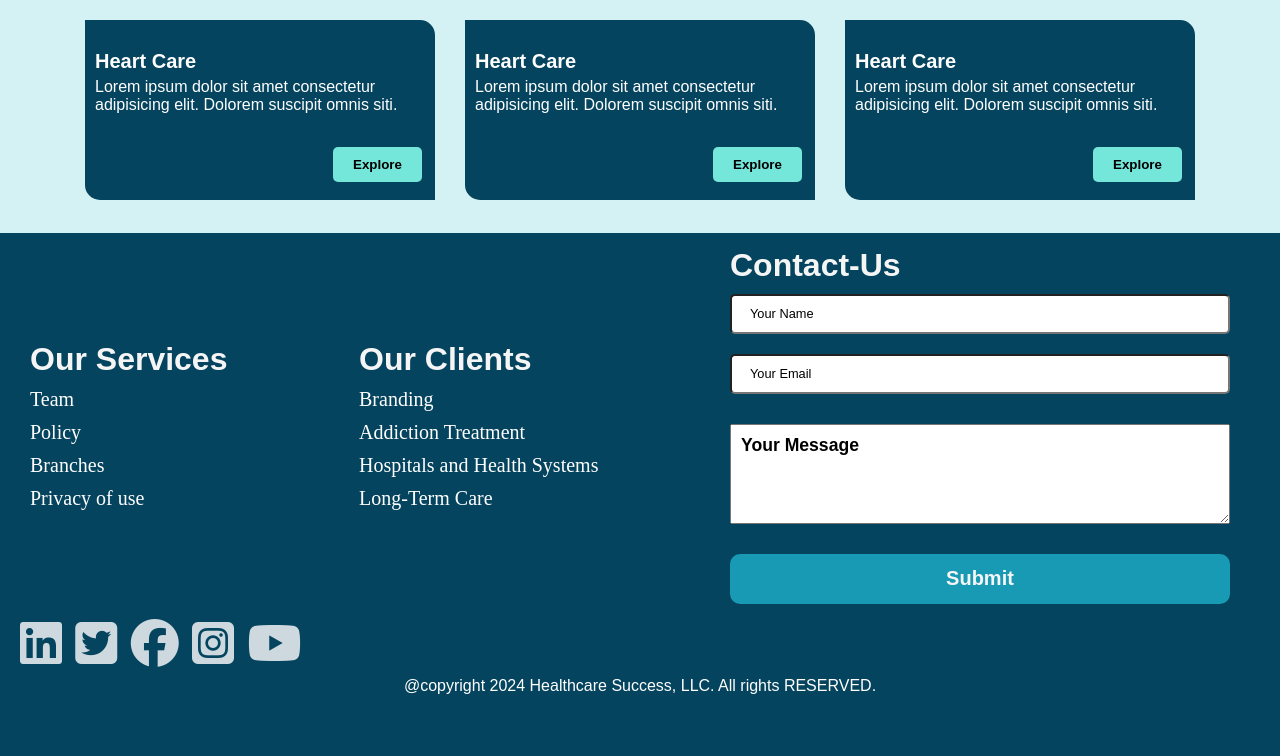
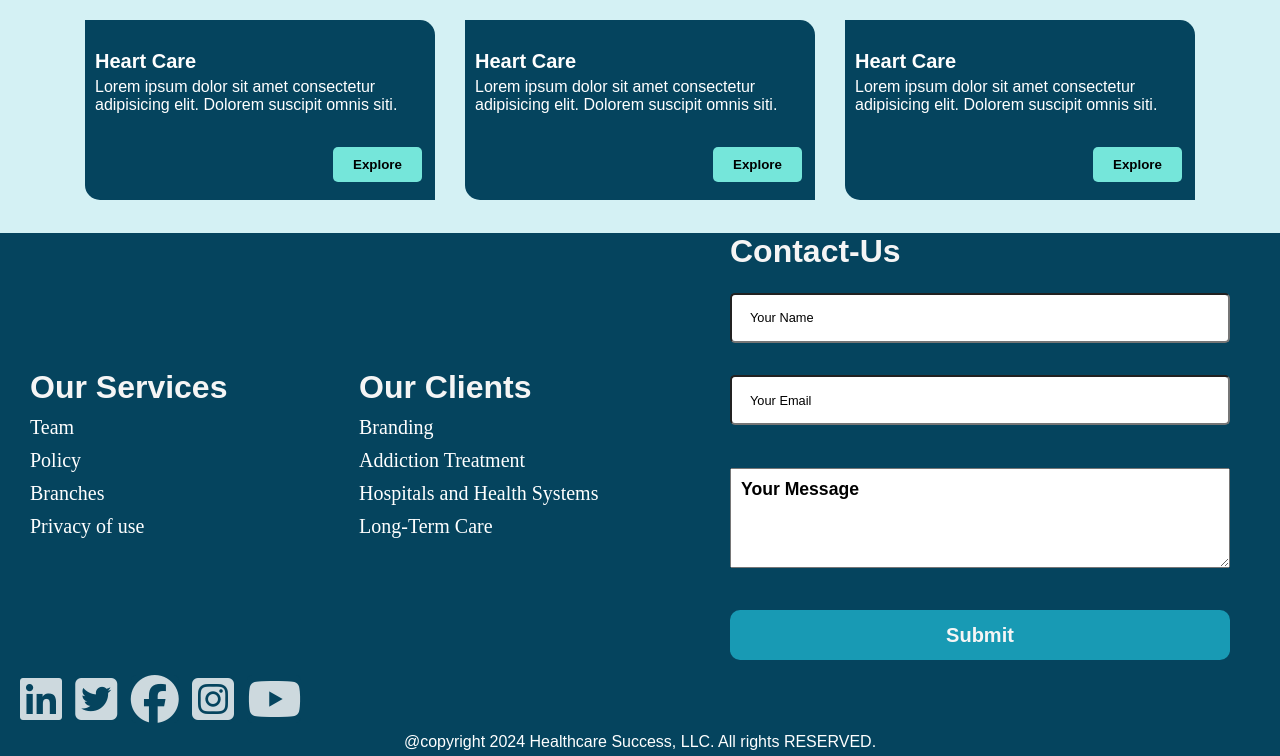
Before and after one commit to poulomi-03/digihealth, a PHP site: page /index.html in a window 1280 px wide; the page is wider, and only the part inside the window is pictured. Shown: the part 2143-2899 px from the top of that part. Before the commit the page ends 2837 px from the top of that part, so only its background shows below. Run offline with PHP 8.4, Linux system fonts and the light colour scheme.

Commit message:
Updated contact section

```diff
--- a/index.html
+++ b/index.html
@@ -248,20 +248,22 @@
   <!--footer section starts here-->
   <div class="footer" id="contact">
     <div class="footer-container">
-      <div class="links1">
+      <div class="links1 links">
         <h1>Our Services</h1>
         <a href="#">Team</a>
         <a href="#">Policy</a>
         <a href="#">Branches</a>
         <a href="#">Privacy of use</a>
       </div>
-      <div class="links2">
+
+      <div class="links2 links">
         <h1>Our Clients</h1>
         <a href="#">Branding</a>
         <a href="#">Addiction Treatment</a>
         <a href="#">Hospitals and Health Systems</a>
         <a href="#">Long-Term Care</a>
       </div>
+
       <div class="footer-form">
         <h1>Contact-Us</h1>
         <input type="text" placeholder="Your Name" />
@@ -270,7 +272,7 @@
         <button type="submit" class="btn">Submit</button>
       </div>
     </div>
-  </div>
+
     <div class="social-icons">
       <div class="icons">
         <i class="fa-brands fa-linkedin social-icon"></i>
@@ -280,9 +282,14 @@
         <i class="fa-brands fa-youtube social-icon"></i>
       </div>
     </div>
+
     <div class="copyright">
       <p>@copyright 2024 Healthcare Success, LLC. All rights RESERVED.</p>
     </div>
+
+  </div>
+
+
 
   <!-- signup form -->
   <div id="signupModal" class="modal">
--- a/styles/style.css
+++ b/styles/style.css
@@ -270,16 +270,23 @@ html {
 
 /* footer section starts here  */
 
+.footer{
+  /* border: 2px solid red; */
+  height: 60vh;
+}
+
 .footer-container {
   background-color: #05445e;
   display: flex;
   align-items: center;
   justify-content: space-between;
-  height: 48vh;
+  height: 55vh;
+  /* border: 2px solid blue; */
 }
 
 .links1 {
   margin-left: 30px;
+  /* border: 2px solid red; */
 }
 
 .links1 a {
@@ -289,6 +296,7 @@ html {
   margin-top: 10px;
   font-family: italic;
   font-size: 20px;
+  /* border: 2px solid red; */
 }
 
 .links2 a {
@@ -298,11 +306,13 @@ html {
   margin-top: 10px;
   font-family: italic;
   font-size: 20px;
+  /* border: 2px solid red; */
 }
 
 .links1 a:hover {
   text-decoration: underline;
 }
+
 .links2 a:hover {
   text-decoration: underline;
 }
@@ -314,7 +324,10 @@ html {
 .footer-form {
   display: grid;
   margin-right: 50px;
+  height: 55vh;
+  /* border: 2px solid red; */
 }
+
 
 input[type="text"]::placeholder {
   color: black;
@@ -327,6 +340,7 @@ input[type="email"]::placeholder {
   font-size: 0.8rem;
   padding-left: 10px;
 }
+
 input[type="number"]::placeholder {
   color: black;
   font-size: 0.8rem;
@@ -344,6 +358,7 @@ input[type="password"]::placeholder {
   font-size: 0.8rem;
   padding-left: 10px;
 }
+
 .footer-form textarea {
   color: #000;
   font-size: 1.1rem;
@@ -352,8 +367,8 @@ input[type="password"]::placeholder {
 }
 
 .footer-container input {
-  width: 500px;
-  height: 40px;
+  width: 400px;
+  height: 50px;
   border-radius: 5px;
   margin-top: 10px;
 }
@@ -375,15 +390,17 @@ input[type="password"]::placeholder {
   padding: 5px;
 }
 
-.social-icons {
+.footer .social-icons {
   background-color: #05445e;
   font-size: 3rem;
+  /* border: 2px solid green; */
 }
 
-.icons {
+.social-icons .icons {
   margin-left: 20px;
   color: whitesmoke;
   opacity: 0.8;
+  /* border: 2px solid green; */
 }
 
 .icons :hover {
@@ -431,16 +448,19 @@ input[type="password"]::placeholder {
   box-shadow: 0 4px 8px 0 rgba(170, 180, 242, 0.4),
     0 6px 20px 0 rgba(51, 108, 205, 0.4);
 }
+
 .modal-content h2 {
   margin-bottom: 30px;
   color: #05445e;
 }
+
 .modal-content a {
   text-decoration: none;
   color: #05445e;
   text-align: center;
   margin-top: 10px;
 }
+
 .close {
   color: #05445e;
   float: right;
```
Lines whose indentation alone changed are shown as unchanged.
